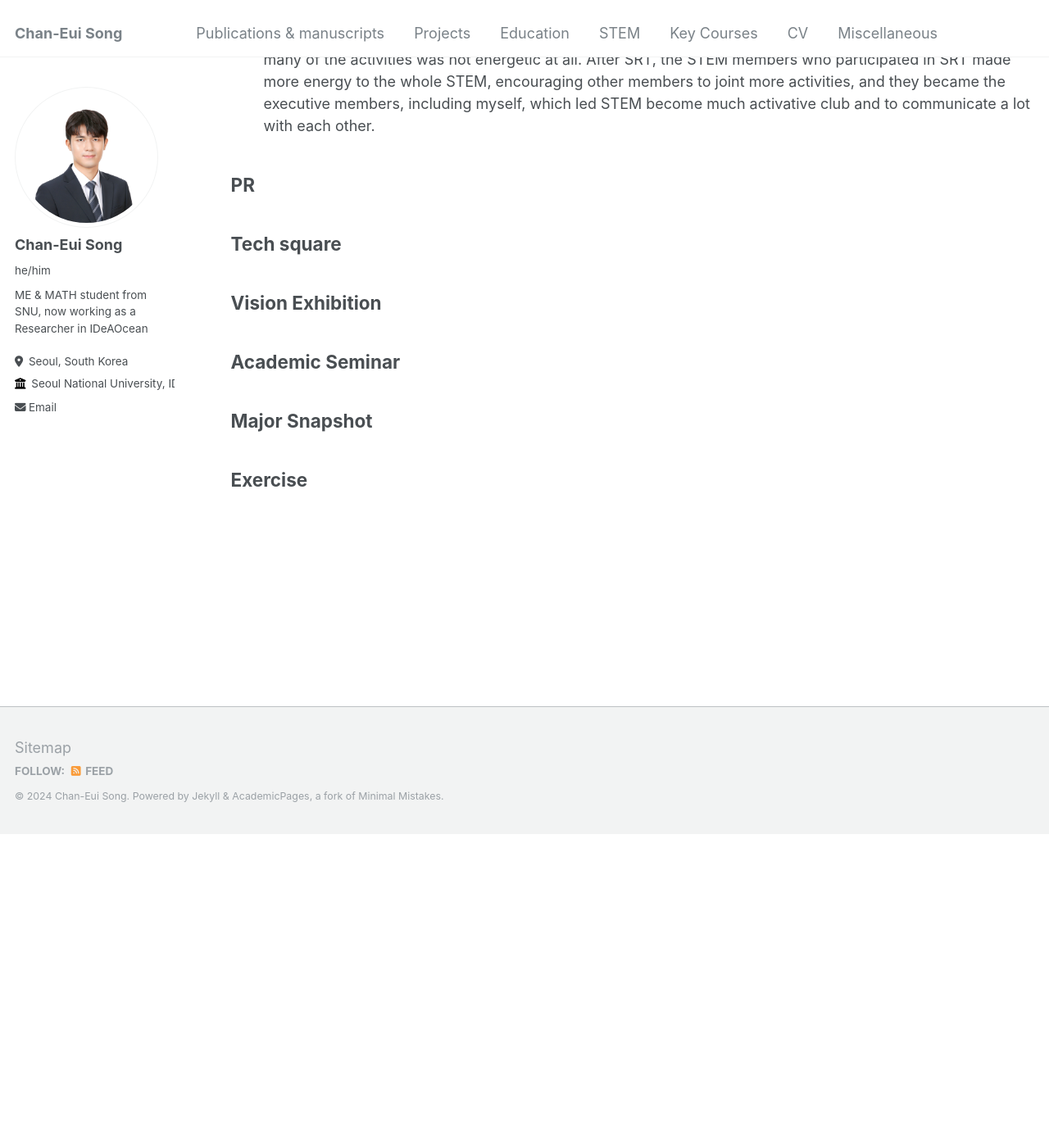
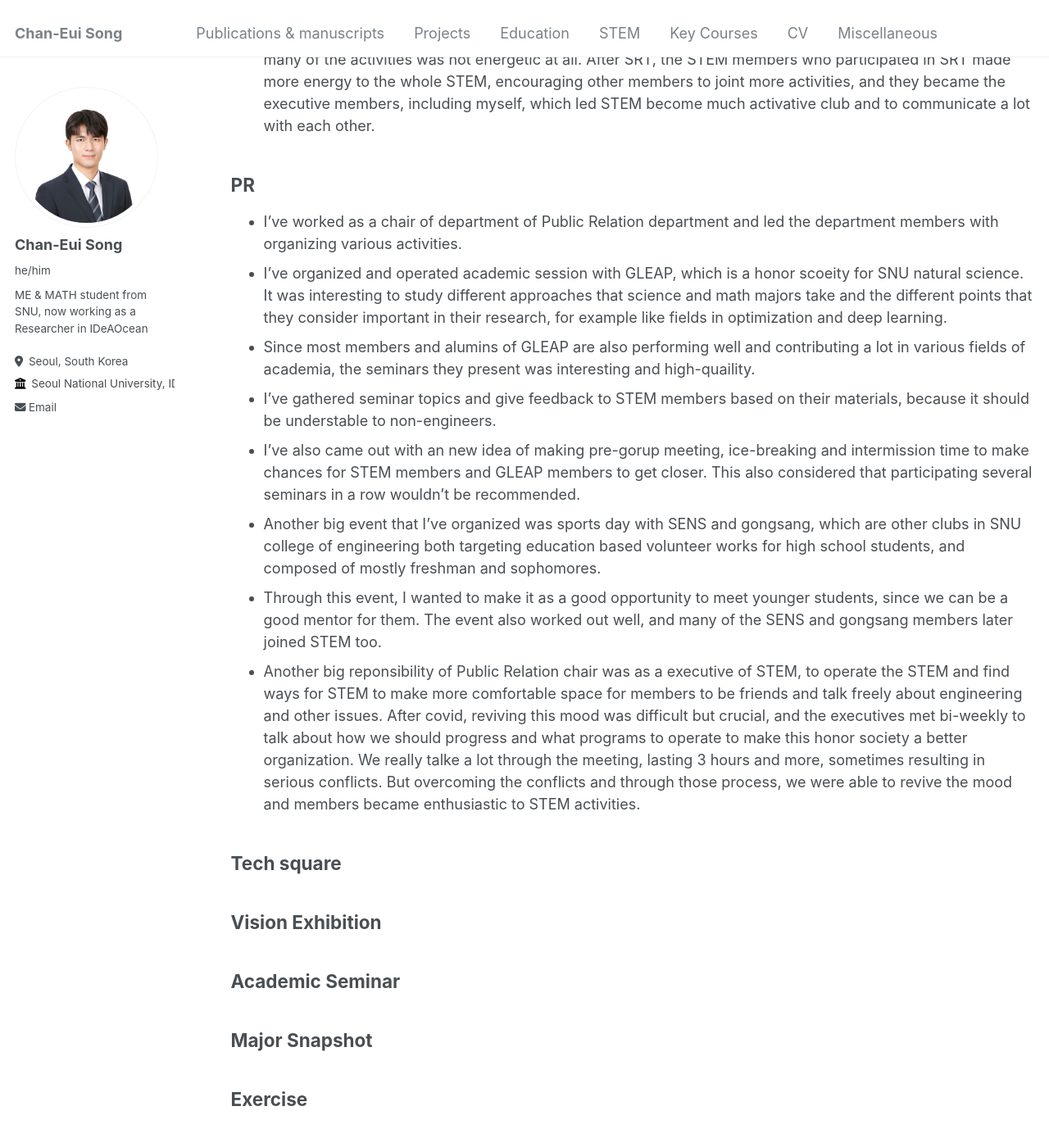
Before and after one commit to cksdml1014/chanisong, a Jekyll site: the page built from _pages/STEM.md, in a window 1280 px wide and 1400 px high, scrolled down 2385 px. Shown: the top 1389 px of the window at 82% size. Built offline with Jekyll 4.4.1, drawn with Linux system fonts in a browser that asks for light colours; before the commit the page ends 3402 px from its top, so only the background shows below that.

Commit message:
Update STEM.md

```diff
--- a/_pages/STEM.md
+++ b/_pages/STEM.md
@@ -49,6 +49,15 @@ men and sophomores (Feb 2024).
 
 ## PR
 
+- I've worked as a chair of department of Public Relation department and led the department members with organizing various activities.
+- I've organized and operated academic session with GLEAP, which is a honor scoeity for SNU natural science. It was interesting to study different approaches that science and math majors take and the different points that they consider important in their research, for example like fields in optimization and deep learning.
+- Since most members and alumins of GLEAP are also performing well and contributing a lot in various fields of academia, the seminars they present was interesting and high-quaility.
+- I've gathered seminar topics and give feedback to STEM members based on their materials, because it should be understable to non-engineers.
+- I've also came out with an new idea of making pre-gorup meeting, ice-breaking and intermission time to make chances for STEM members and GLEAP members to get closer. This also considered that participating several seminars in a row wouldn't be recommended.
+- Another big event that I've organized was sports day with SENS and gongsang, which are other clubs in SNU college of engineering both targeting education based volunteer works for high school students, and composed of mostly freshman and sophomores.
+- Through this event, I wanted to make it as a good opportunity to meet younger students, since we can be a good mentor for them. The event also worked out well, and many of the SENS and gongsang members later joined STEM too.
+- Another big reponsibility of Public Relation chair was as a executive of STEM, to operate the STEM and find ways for STEM to make more comfortable space for members to be friends and talk freely about engineering and other issues. After covid, reviving this mood was difficult but crucial, and the executives met bi-weekly to talk about how we should progress and what programs to operate to make this honor society a better organization. We really talke a lot through the meeting, lasting 3 hours and more, sometimes resulting in serious conflicts. But overcoming the conflicts and through those process, we were able to revive the mood and members became enthusiastic to STEM activities.
+
 ## Tech square
 
 ## Vision Exhibition
```
